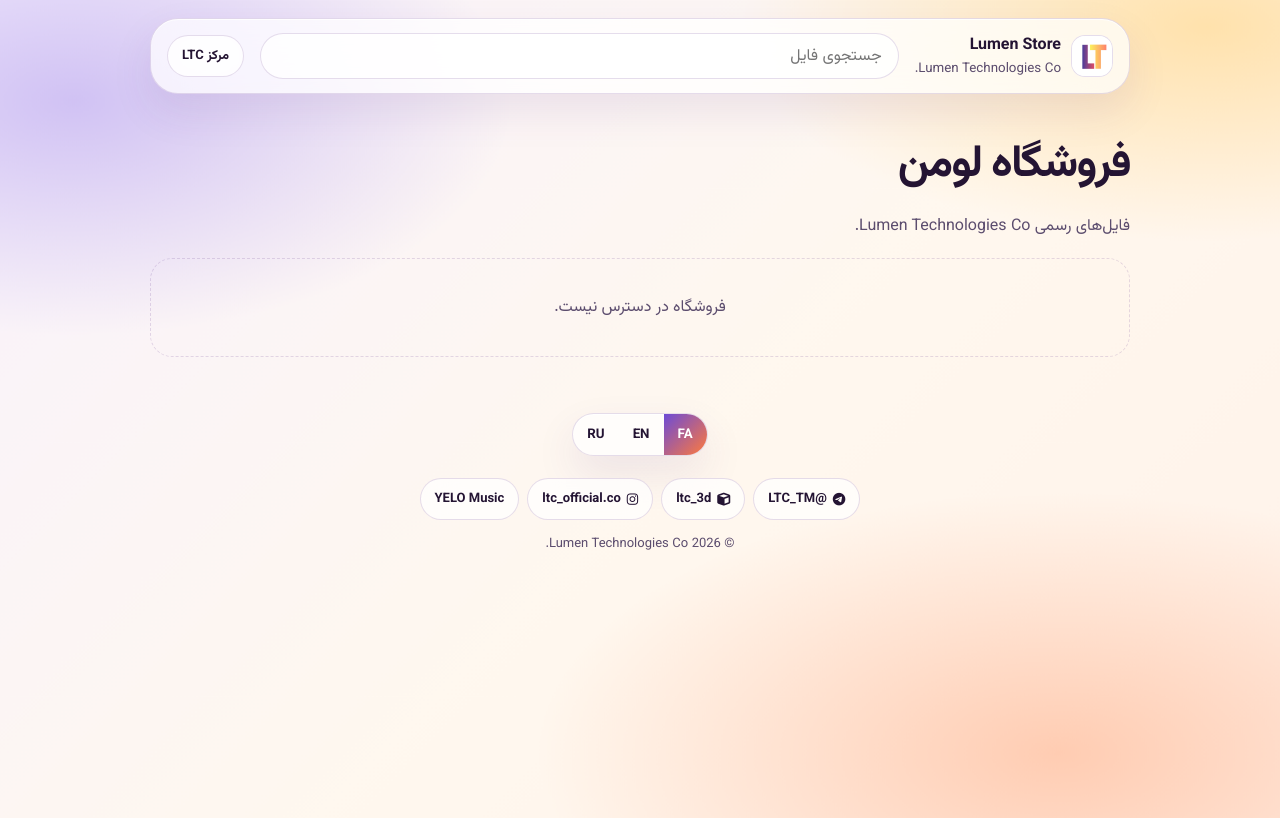
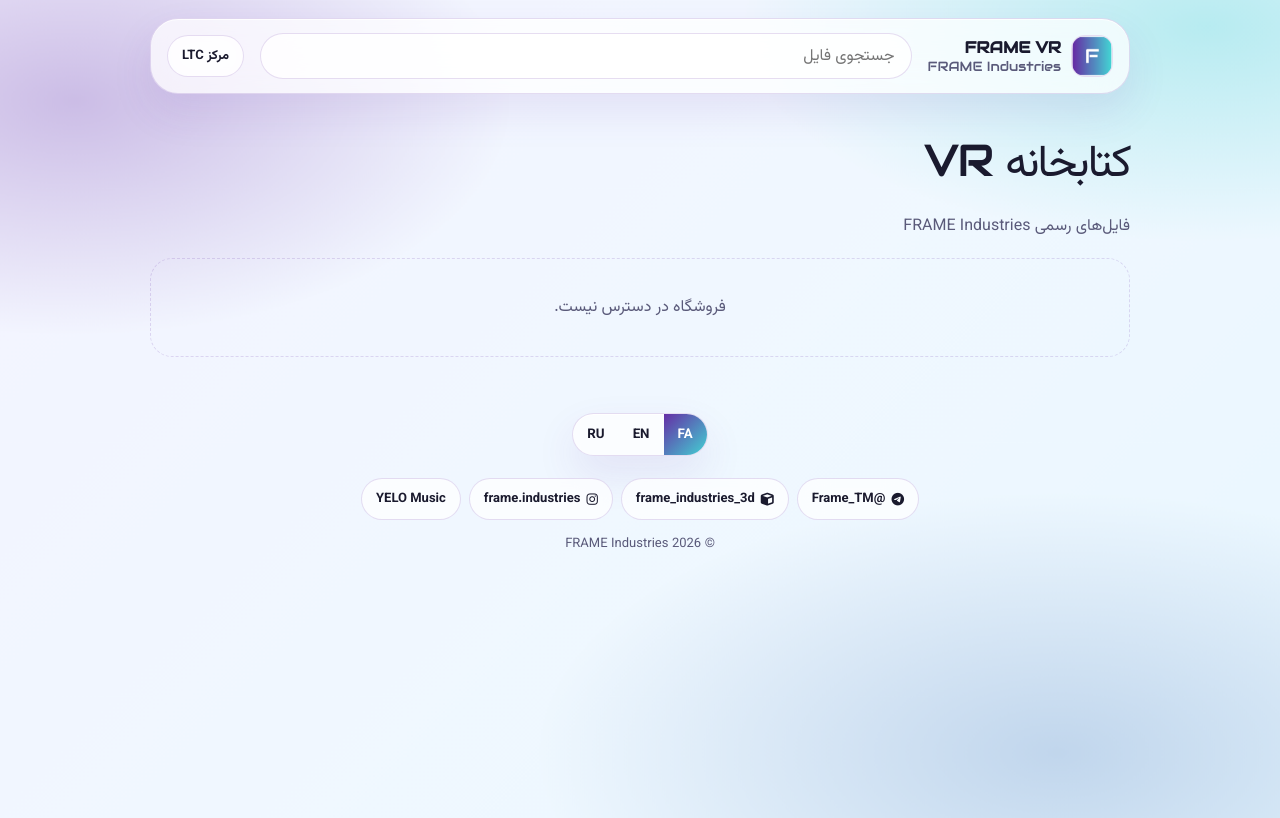
Before and after one commit to MHMahdavi1391/VR, a plain HTML site: page index.html in a window 1280 px wide. Drawn offline with nearby package versions, Linux system fonts and the light colour scheme; no server answers.

Commit message:
Rebrand VR library to FRAME Industries
Update visible branding, colors, logos, and social links from Lumen Technologies to FRAME Industries while preserving the VR library and download functionality.

```diff
--- a/app.js
+++ b/app.js
@@ -1,9 +1,9 @@
 const FILES_API = "https://api.github.com/repos/MHMahdavi1391/VR/contents/files";
 const RAW = "https://raw.githubusercontent.com/MHMahdavi1391/VR/main/files/";
 const I18N = {
-  en: { title: "Lumen Store", lead: "Official files of Lumen Technologies Co.", hub: "LTC Hub", search: "Search files", count: "items", loading: "Loading…", empty: "No files found.", error: "The store could not be loaded.", get: "Download", size: "Size", format: "Format" },
-  ru: { title: "Lumen Store", lead: "Официальные файлы Lumen Technologies Co.", hub: "LTC Hub", search: "Поиск файлов", count: "шт.", loading: "Загрузка…", empty: "Файлы не найдены.", error: "Не удалось открыть магазин.", get: "Скачать", size: "Размер", format: "Формат" },
-  fa: { title: "فروشگاه لومن", lead: "فایل‌های رسمی Lumen Technologies Co.", hub: "مرکز LTC", search: "جستجوی فایل", count: "مورد", loading: "در حال بارگذاری...", empty: "فایلی پیدا نشد.", error: "فروشگاه در دسترس نیست.", get: "دانلود", size: "حجم", format: "فرمت" }
+  en: { title: "FRAME VR", lead: "Official files of FRAME Industries", hub: "FRAME Hub", search: "Search files", count: "items", loading: "Loading…", empty: "No files found.", error: "The store could not be loaded.", get: "Download", size: "Size", format: "Format" },
+  ru: { title: "FRAME VR", lead: "Официальные файлы FRAME Industries", hub: "FRAME Hub", search: "Поиск файлов", count: "шт.", loading: "Загрузка…", empty: "Файлы не найдены.", error: "Не удалось открыть магазин.", get: "Скачать", size: "Размер", format: "Формат" },
+  fa: { title: "کتابخانه VR", lead: "فایل‌های رسمی FRAME Industries", hub: "مرکز LTC", search: "جستجوی فایل", count: "مورد", loading: "در حال بارگذاری...", empty: "فایلی پیدا نشد.", error: "فروشگاه در دسترس نیست.", get: "دانلود", size: "حجم", format: "فرمت" }
 };
 let STATE = { lang: "fa", q: "", files: [] };
 function t() { return I18N[STATE.lang] || I18N.fa; }
@@ -30,7 +30,7 @@ function applyChrome() {
   const d = t();
   document.documentElement.lang = STATE.lang;
   document.documentElement.dir = STATE.lang === "fa" ? "rtl" : "ltr";
-  document.title = d.title + " | Lumen Technologies Co.";
+  document.title = d.title + " | FRAME Industries";
   document.getElementById("t-title").textContent = d.title;
   document.getElementById("t-lead").textContent = d.lead;
   document.getElementById("t-hub").textContent = d.hub;
--- a/index.html
+++ b/index.html
@@ -6,57 +6,57 @@
   <meta name="google-site-verification" content="eckEmKRcxO2-v0_uGxKgiAfYmNxzAT6_36wGXXYYWFs" />
   <meta name="color-scheme" content="light">
     <meta name="theme-color" content="#fff8f3">
-  <title>کتابخانه VR و فروشگاه Lumen | Quest و اندروید</title>
-  <meta name="description" content="فروشگاه رسمی Lumen Technologies Co. برای فایل‌ها، برنامه‌ها و کتابخانه واقعیت مجازی Meta Quest و اندروید." />
-  <meta name="keywords" content="Lumen Store, LTC VR, Quest Helper, Meta Quest, کتابخانه واقعیت مجازی, Lumen Technologies" />
-  <meta name="author" content="Lumen Technologies Co." />
+  <title>کتابخانه VR | FRAME Industries</title>
+  <meta name="description" content="کتابخانه و ابزارهای واقعیت مجازی FRAME Industries برای Meta Quest و اندروید." />
+  <meta name="keywords" content="FRAME VR, Quest Helper, Meta Quest, کتابخانه واقعیت مجازی, FRAME Industries" />
+  <meta name="author" content="FRAME Industries" />
   <meta name="robots" content="index, follow" />
   <link rel="canonical" href="https://mhmahdavi1391.github.io/VR/" />
-  <link rel="icon" href="logo.jpg" />
+  <link rel="icon" href="assets/logo-icon.png" />
   <meta property="og:type" content="website" />
-  <meta property="og:site_name" content="Lumen Store" />
-  <meta property="og:title" content="کتابخانه VR و فروشگاه Lumen" />
-  <meta property="og:description" content="فایل‌ها و ابزارهای واقعیت مجازی Lumen Technologies برای Quest و اندروید." />
+  <meta property="og:site_name" content="FRAME VR" />
+  <meta property="og:title" content="کتابخانه VR | FRAME" />
+  <meta property="og:description" content="کتابخانه و ابزارهای واقعیت مجازی FRAME Industries برای Quest و اندروید." />
   <meta property="og:url" content="https://mhmahdavi1391.github.io/VR/" />
-  <meta property="og:image" content="https://mhmahdavi1391.github.io/VR/logo.jpg" />
+  <meta property="og:image" content="https://mhmahdavi1391.github.io/VR/assets/logo-icon.png" />
   <meta property="og:locale" content="fa_IR" />
   <meta name="twitter:card" content="summary" />
-  <meta name="twitter:title" content="کتابخانه VR و فروشگاه Lumen" />
-  <meta name="twitter:description" content="فروشگاه رسمی فایل‌ها و برنامه‌های Lumen Technologies Co." />
-  <meta name="twitter:image" content="https://mhmahdavi1391.github.io/VR/logo.jpg" />
+  <meta name="twitter:title" content="کتابخانه VR | FRAME" />
+  <meta name="twitter:description" content="فروشگاه رسمی فایل‌ها و برنامه‌های FRAME Industries" />
+  <meta name="twitter:image" content="https://mhmahdavi1391.github.io/VR/assets/logo-icon.png" />
   <link rel="preconnect" href="https://fonts.googleapis.com" />
   <link rel="preconnect" href="https://fonts.gstatic.com" crossorigin />
-  <link href="https://fonts.googleapis.com/css2?family=Inter:opsz,wght@14..32,400;500;600;700&family=Vazirmatn:wght@400;500;600;700&display=swap" rel="stylesheet" />
+  <link href="https://fonts.googleapis.com/css2?family=Audiowide&family=Inter:opsz,wght@14..32,400;500;600;700&family=Vazirmatn:wght@400;500;600;700&display=swap" rel="stylesheet" />
   <link rel="stylesheet" href="https://cdnjs.cloudflare.com/ajax/libs/font-awesome/6.5.1/css/all.min.css" />
   <link rel="stylesheet" href="https://cdnjs.cloudflare.com/ajax/libs/animate.css/4.1.1/animate.min.css" />
   <link rel="stylesheet" href="https://unpkg.com/aos@2.3.4/dist/aos.css" />
   <link rel="stylesheet" href="styles.css" />
   <link rel="stylesheet" href="theme.css" />
-  <script type="application/ld+json">{"@context":"https://schema.org","@type":"WebPage","name":"Lumen Store","url":"https://mhmahdavi1391.github.io/VR/","description":"فروشگاه رسمی فایل‌ها و کتابخانه واقعیت مجازی Lumen Technologies Co.","isPartOf":{"@type":"WebSite","name":"Lumen Technologies Co.","url":"https://lt-c.iddns.ir/"},"publisher":{"@type":"Organization","name":"Lumen Technologies Co.","url":"https://lt-c.iddns.ir/","logo":"https://mhmahdavi1391.github.io/VR/logo.jpg"}}</script>
+  <script type="application/ld+json">{"@context":"https://schema.org","@type":"WebPage","name":"FRAME VR","url":"https://mhmahdavi1391.github.io/VR/","description":"فروشگاه رسمی فایل‌ها و کتابخانه واقعیت مجازی FRAME Industries","isPartOf":{"@type":"WebSite","name":"FRAME Industries","url":"https://frame.iddns.ir/"},"publisher":{"@type":"Organization","name":"FRAME Industries","url":"https://frame.iddns.ir/","logo":"https://mhmahdavi1391.github.io/VR/assets/logo-icon.png"}}</script>
 </head>
 <body>
   <header class="topbar animate__animated animate__fadeInDown">
     <a class="brand" href="./">
-      <img src="logo.jpg" alt="لوگوی Lumen Technologies Co." />
-      <span class="brand-copy"><strong>Lumen Store</strong><small>Lumen Technologies Co.</small></span>
+      <img src="assets/logo-icon.png" alt="لوگوی FRAME Industries" />
+      <span class="brand-copy"><strong>FRAME VR</strong><small>FRAME Industries</small></span>
     </a>
     <div class="search-wrap"><input id="search" type="search" autocomplete="off" aria-label="جستجو در فروشگاه" /></div>
-    <nav class="top-links"><a href="https://lt-c.iddns.ir" id="t-hub">LTC Hub</a></nav>
+    <nav class="top-links"><a href="https://frame.iddns.ir" id="t-hub">FRAME Hub</a></nav>
   </header>
   <section class="intro" data-aos="fade-up">
-    <h1 id="t-title">کتابخانه VR و فروشگاه Lumen</h1>
-    <p class="lead" id="t-lead">فروشگاه رسمی Lumen Technologies Co. برای دانلود فایل‌ها، برنامه‌ها و ابزارهای واقعیت مجازی روی Meta Quest و اندروید.</p>
+    <h1 id="t-title">کتابخانه VR | FRAME</h1>
+    <p class="lead" id="t-lead">فروشگاه رسمی FRAME Industries برای دانلود فایل‌ها، برنامه‌ها و ابزارهای واقعیت مجازی روی Meta Quest و اندروید.</p>
   </section>
   <main class="store"><p class="count" id="result-count"></p><div id="grid" class="list"></div></main>
   <footer data-aos="fade-up">
     <div class="langs"><button type="button" data-lang="fa">FA</button><button type="button" data-lang="en">EN</button><button type="button" data-lang="ru">RU</button></div>
     <div class="footer-social">
-      <a href="https://t.me/LTC_TM" target="_blank" rel="noopener noreferrer"><i class="fab fa-telegram"></i> @LTC_TM</a>
-      <a href="https://t.me/ltc_3d" target="_blank" rel="noopener noreferrer"><i class="fa-solid fa-cube"></i> ltc_3d</a>
-      <a href="https://www.instagram.com/ltc_official.co/" target="_blank" rel="noopener noreferrer"><i class="fab fa-instagram"></i> ltc_official.co</a>
+      <a href="https://t.me/Frame_TM" target="_blank" rel="noopener noreferrer"><i class="fab fa-telegram"></i> @Frame_TM</a>
+      <a href="https://t.me/frame_industries_3d" target="_blank" rel="noopener noreferrer"><i class="fa-solid fa-cube"></i> frame_industries_3d</a>
+      <a href="https://www.instagram.com/frame.industries/" target="_blank" rel="noopener noreferrer"><i class="fab fa-instagram"></i> frame.industries</a>
       <a href="https://mhmahdavi1391.github.io/yelo/">YELO Music</a>
     </div>
-    <p>© 2026 Lumen Technologies Co.</p>
+    <p>© 2026 FRAME Industries</p>
   </footer>
   <script src="app.js"></script>
   <script src="https://unpkg.com/aos@2.3.4/dist/aos.js"></script>
--- a/styles.css
+++ b/styles.css
@@ -1,17 +1,17 @@
-:root{--ink:#241433;--muted:#5c4d6e;--glass:rgba(255,255,255,.74);--line:rgba(92,48,140,.16);--radius:22px}
+:root{--ink:#1A1A2E;--muted:#5A5A7A;--glass:rgba(255,255,255,.74);--line:rgba(101,46,166,.16);--radius:22px}
 *{box-sizing:border-box}html,body{margin:0}
-body{min-height:100dvh;color:var(--ink);font-family:Vazirmatn,Inter,Tahoma,sans-serif;background:#fff8f3;overflow-x:hidden}
-body::before{content:"";position:fixed;inset:-8%;z-index:-1;pointer-events:none;background:radial-gradient(42% 36% at 12% 18%, rgba(124,92,230,.32), transparent 70%),radial-gradient(46% 34% at 88% 10%, rgba(255,194,74,.4), transparent 68%),radial-gradient(50% 40% at 78% 88%, rgba(255,122,60,.32), transparent 70%),linear-gradient(135deg,#f7f1ff,#fff8ef 54%,#fff1e8);animation:drift 28s ease-in-out infinite alternate}
+body{min-height:100dvh;color:var(--ink);font-family:Vazirmatn,Inter,Tahoma,sans-serif;background:#f8f9fc;overflow-x:hidden}
+body::before{content:"";position:fixed;inset:-8%;z-index:-1;pointer-events:none;background:radial-gradient(42% 36% at 12% 18%, rgba(101,46,166,.28), transparent 70%),radial-gradient(46% 34% at 88% 10%, rgba(66,210,211,.32), transparent 68%),radial-gradient(50% 40% at 78% 88%, rgba(84,128,189,.28), transparent 70%),linear-gradient(135deg,#f5f3ff,#f0f8ff 54%,#e8f7ff);animation:drift 28s ease-in-out infinite alternate}
 button,input{font-family:inherit;color:inherit}img{max-width:100%;display:block}
-.topbar,.card,.langs{background:var(--glass);border:1px solid var(--line);backdrop-filter:blur(22px) saturate(1.2);box-shadow:inset 0 1px 0 rgba(255,255,255,.85),0 18px 40px rgba(90,50,140,.1)}
+.topbar,.card,.langs{background:var(--glass);border:1px solid var(--line);backdrop-filter:blur(22px) saturate(1.2);box-shadow:inset 0 1px 0 rgba(255,255,255,.85),0 18px 40px rgba(101,46,166,.1)}
 .topbar{display:grid;grid-template-columns:auto 1fr auto;gap:16px;align-items:center;width:min(980px,calc(100% - 32px));margin:18px auto 0;padding:14px 16px;border-radius:28px;position:sticky;top:12px;z-index:5}
 .brand{display:flex;align-items:center;gap:10px;text-decoration:none;color:var(--ink)}
 .brand img{width:42px;height:42px;object-fit:contain;border-radius:14px;border:1px solid var(--line);background:#fff}
-.brand-copy{display:flex;flex-direction:column}.brand-copy small,.lead,.count,.card .desc,footer{color:var(--muted)}
+.brand-copy{display:flex;flex-direction:column;font-family:Audiowide,Vazirmatn,sans-serif}.brand-copy small,.lead,.count,.card .desc,footer{color:var(--muted)}
 .search-wrap input{width:100%;height:46px;border:1px solid var(--line);border-radius:999px;padding:0 16px;background:rgba(255,255,255,.8);color:var(--ink);outline:none;font-size:16px}
 .top-links a,.footer-social a{display:inline-flex;align-items:center;gap:6px;color:var(--ink);text-decoration:none;font-size:13px;font-weight:700;border:1px solid var(--line);padding:10px 14px;min-height:42px;border-radius:999px;background:rgba(255,255,255,.72);backdrop-filter:blur(16px)}
 .intro{width:min(980px,calc(100% - 32px));margin:36px auto 8px}
-.intro h1{margin:0;font-size:clamp(1.9rem,6vw,2.8rem);letter-spacing:-.04em;color:var(--ink)}
+.intro h1{margin:0;font-size:clamp(1.9rem,6vw,2.8rem);letter-spacing:-.04em;color:var(--ink);font-family:Audiowide,Vazirmatn,sans-serif;font-weight:400}
 .lead{margin:12px 0 0;max-width:46ch;line-height:1.9}
 .store{width:min(980px,calc(100% - 32px));margin:8px auto 48px}
 .list{display:flex;flex-direction:column;gap:12px}
@@ -19,13 +19,13 @@ button,input{font-family:inherit;color:inherit}img{max-width:100%;display:block}
 .card:hover{transform:translateY(-3px)}
 .card h3{margin:0 0 4px;color:var(--ink)}.card .desc{margin:0;font-size:13px;line-height:1.7}
 .meta{margin-top:8px;display:flex;gap:8px;flex-wrap:wrap}
-.pill{display:inline-flex;border:1px solid rgba(109,75,214,.22);border-radius:999px;padding:4px 10px;font-size:12px;font-weight:700;color:#6d4bd6;background:rgba(255,255,255,.7)}
-.get{text-decoration:none;font-weight:800;font-size:13px;color:#2a1738;background:linear-gradient(135deg,#ffc24a,#ff7a3c);padding:12px 16px;min-height:44px;display:inline-flex;align-items:center;justify-content:center;border-radius:999px}
+.pill{display:inline-flex;border:1px solid rgba(101,46,166,.22);border-radius:999px;padding:4px 10px;font-size:12px;font-weight:700;color:#652EA6;background:rgba(255,255,255,.7)}
+.get{text-decoration:none;font-weight:800;font-size:13px;color:#fff;background:linear-gradient(135deg,#652EA6,#5480BD,#42D2D3);padding:12px 16px;min-height:44px;display:inline-flex;align-items:center;justify-content:center;border-radius:999px}
 .empty{padding:36px 16px;text-align:center;color:var(--muted);border:1px dashed var(--line);border-radius:var(--radius)}
 footer{text-align:center;padding:8px 16px 28px;font-size:13px}
 .langs{display:inline-flex;margin-bottom:12px;border-radius:999px;overflow:hidden}
 .langs button{border:0;background:transparent;color:var(--ink);padding:10px 14px;min-height:40px;cursor:pointer;font-weight:700}
-.langs button.active{background:linear-gradient(135deg,#6d4bd6,#ff7a3c);color:#fff}
+.langs button.active{background:linear-gradient(135deg,#652EA6,#42D2D3);color:#fff}
 .footer-social{display:flex;flex-wrap:wrap;gap:8px;justify-content:center;margin:10px 0 14px}
 @keyframes drift{from{transform:scale(1)}to{transform:scale(1.04) translateY(-1.5%)}}
 @media (max-width:720px){.topbar{width:calc(100% - 20px);grid-template-columns:1fr auto}.search-wrap{grid-column:1/-1}.intro,.store{width:calc(100% - 20px)}.card{grid-template-columns:1fr}.get{width:100%}}
--- a/theme.css
+++ b/theme.css
@@ -1 +1 @@
-.footer-social a{background:rgba(255,255,255,.72) !important;color:#241433 !important;border-color:rgba(92,48,140,.16) !important}
+.footer-social a{background:rgba(255,255,255,.72) !important;color:#1A1A2E !important;border-color:rgba(101,46,166,.16) !important}
```
Also changed, not shown: assets/logo-banner.png (added), assets/logo-icon.png (added).
